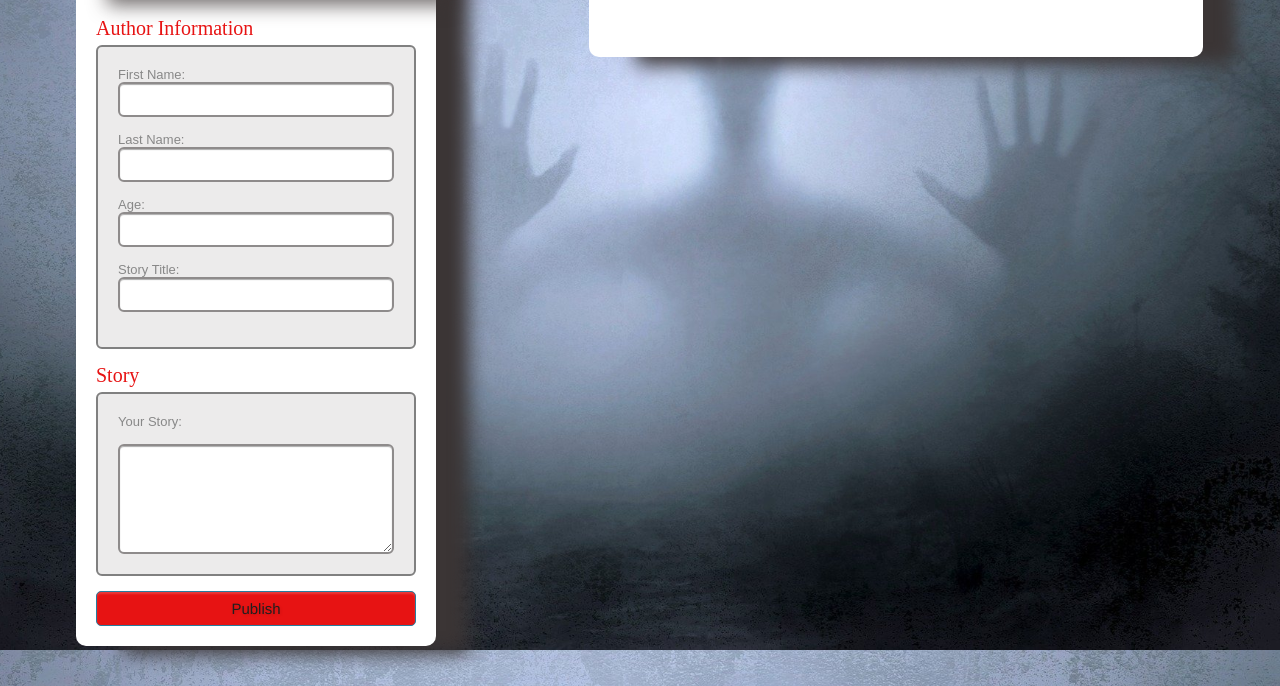
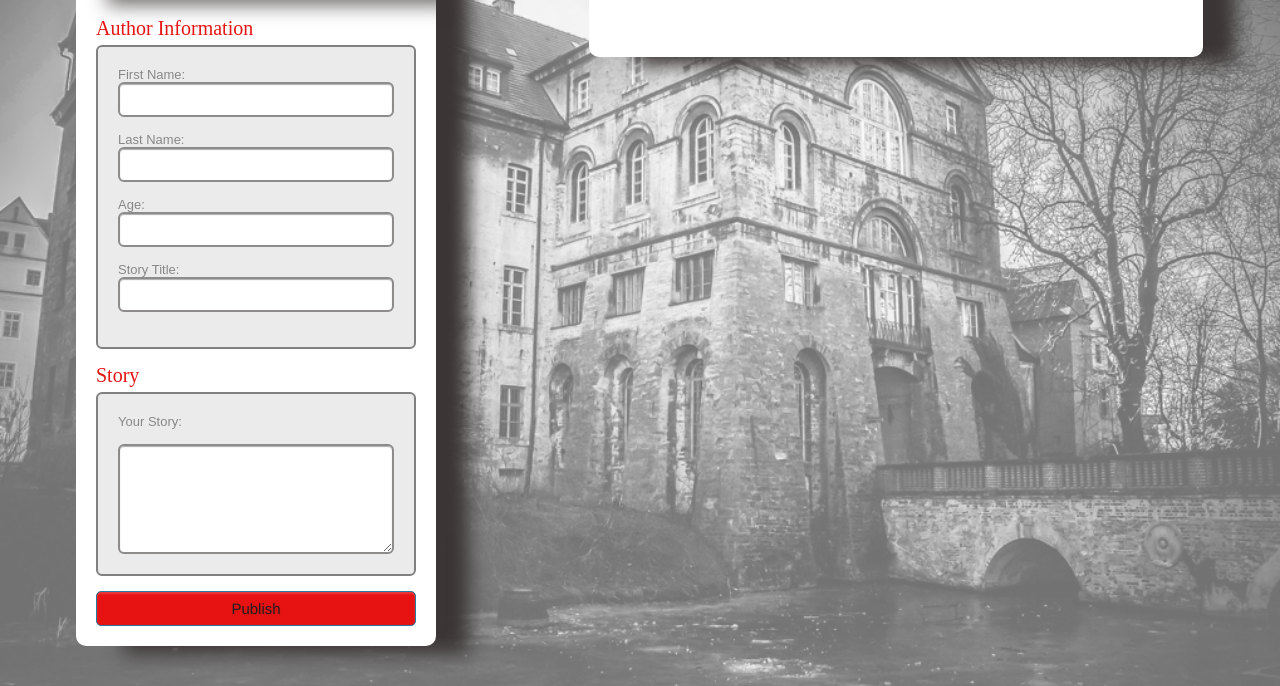
Before and after one commit to asvilen/scaryStories, a plain HTML site: page index.html in a window 1280 px wide. Shown: the part 150-836 px from the top of the page. Drawn offline with Linux system fonts and the light colour scheme.

Commit message:
update background

```diff
--- a/style/css/styles.css
+++ b/style/css/styles.css
@@ -1,5 +1,5 @@
 body {
-  background-image: url("../images/fantasyStories.jpg");
+  background-image: url("../images/fantasyStoriesNewImage.png");
   background-repeat: no-repeat;
   background-size: cover;
   background-attachment: fixed;
```
